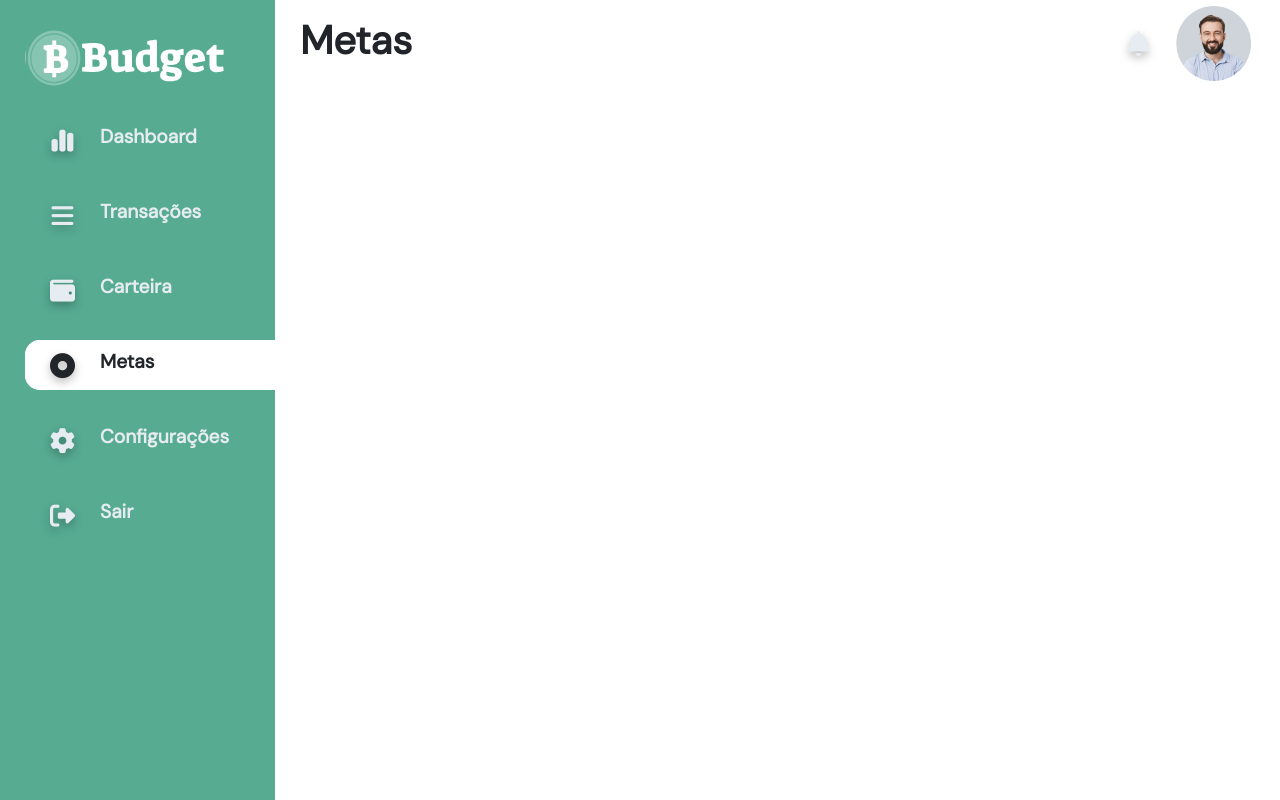
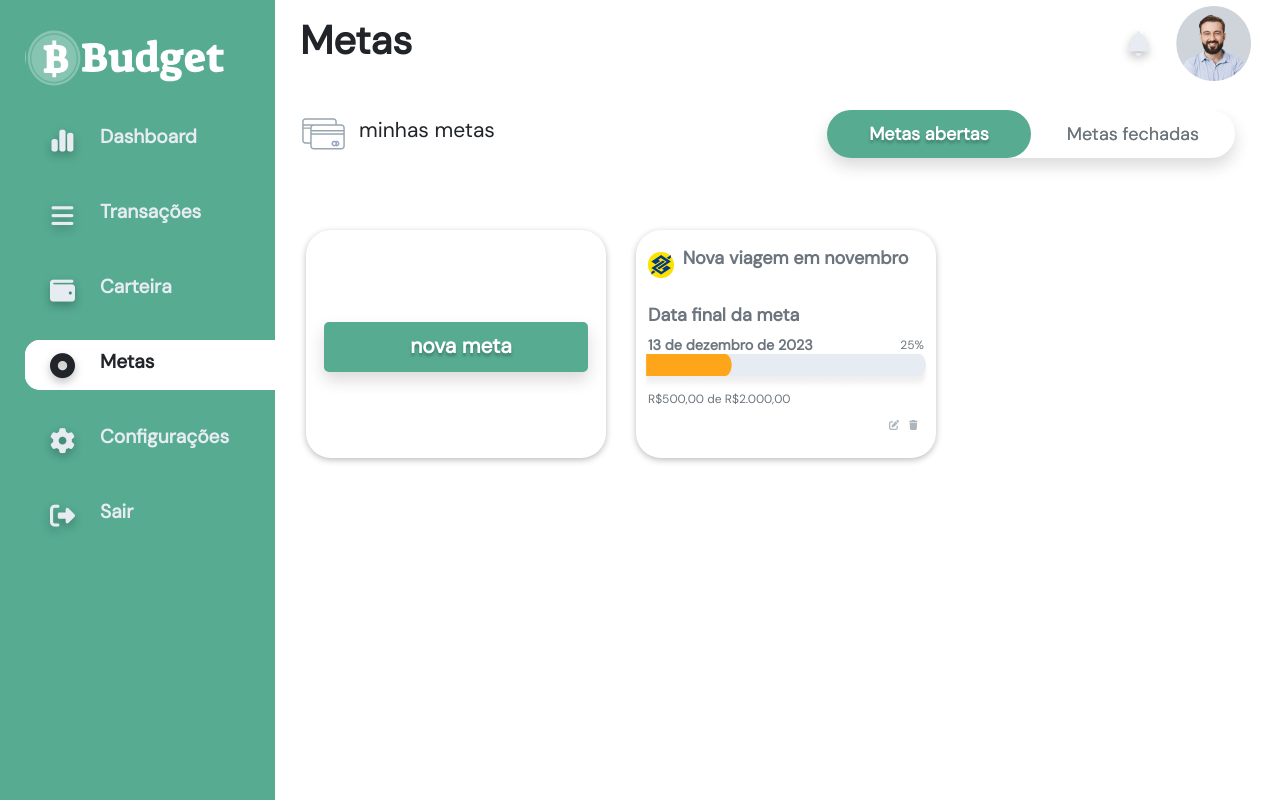
Before and after one commit to ThallesCansi/Budget, a FastAPI app: page /metas in a window 1280 px wide. Run offline with FastAPI, Linux system fonts and the light colour scheme; some libraries are stand-ins or nearby versions.

Commit message:
Alterações nos formulários de Configurações, Dependentes e Metas

```diff
--- a/mainWeb.py
+++ b/mainWeb.py
@@ -98,7 +98,7 @@ async def postCadastrarDespesa(
     date: Annotated[str, Form()],
     idCategoria: Annotated[str, Form()],
     payment: Annotated[str, Form()]): #não tem na tabela
-    TransactionRepo.insert(Transaction (2, 2, idCategoria, idConta, idMembro, description, date, value, "Despesa"))
+    TransactionRepo.insert(Transaction(2, 2, idCategoria, idConta, idMembro, description, date, value, "Despesa"))
     return RedirectResponse("/transacoes", status_code=status.HTTP_303_SEE_OTHER)
 
 #formulários de configurações
@@ -107,6 +107,10 @@ async def postCadastrarDependente(
     name: Annotated[str, Form()],
     description: Annotated[str, Form()]):
     DependentRepo.insert(Dependent (1, 1, name, description, "red"))
+
+@app.get("/dependentes", response_class=HTMLResponse)
+async def getDependente(request: Request):
+    return templates.TemplateResponse("configuracoes.html", {"request": request})
 
 @app.post("/dashboard")
 async def postCadastrarUsuario(
--- a/static/style.css
+++ b/static/style.css
@@ -562,6 +562,10 @@ button{
     transform: translate(-50%, -50%);
 }
 
+.app-form h1{
+    font-weight: bold;
+}
+
 .app-form .close {
     position: absolute;
     top: 10px;
@@ -1000,6 +1004,32 @@ button.fechada{
 .edit-excl img{
     cursor: pointer;
 }
+/* Metas */
+
+.box.meta h3{
+    font-size: 1.5rem;
+    margin-right: 2.3rem;
+    margin-top: 0.5rem;
+    margin-bottom: 2rem;
+}
+
+#final-meta{
+    font-weight: bold;
+}
+
+#data-meta{
+    font-weight: bold;
+    font-size: 1.2rem;
+}
+
+.edit-excl.meta{
+    display: flex;
+    justify-content: flex-end;
+}
+
+.edit{
+    margin-right: 0.8rem;
+}
 
 /* Configurações */
 
@@ -1020,3 +1050,7 @@ a.opcao{
     font-weight: bold;
     color: var(--primaryColor-green);
 }
+
+.dependentes{
+
+}
--- a/templates/dependentes.html
+++ b/templates/dependentes.html
@@ -1,4 +1,4 @@
-{% extends "base.html" %}
+{% extends "configuracoes.html" %}
 
 {% block conteudo %}
 <!-- Formulário do Aplicativo -->
--- a/templates/metas.html
+++ b/templates/metas.html
@@ -1,6 +1,145 @@
-{% extends "base.html" %}
+{% extends "base.html" %} {% block conteudo %}
 
+<div class="cartoes">
+    <div class="cartao">
+        <img src="static/images/cartao.svg">
+        <h3>minhas metas</h3>
+    </div>
+    <div class="selecionar">
+        <div class="button-content">
+            <button class="aberta">Metas abertas</button>
+            <button class="fechada">Metas fechadas</button>
+        </div>
+    </div>
+</div>
 
+<div class="boxes">
+    <div class="box novo">
+        <input onclick="openPopup()" type="button" class="btn-form" value="nova meta"  >
+    </div>
 
-{% block conteudo %}
+    <div class="box meta">
+        <div class="cartao-descricao">
+            <img src="static/images/Banco do Brasil.svg">
+            <h3> Nova viagem em novembro</h3>
+        </div>
+        <p id="final-meta">Data final da meta</p>
+        <div class="cartao-grafico">
+            <div class="grafico-info">
+                <p id="data-meta">13 de dezembro de 2023 </p>
+                <p class="percentual-cartao">25% </p>
+            </div>
+            <img src="static/images/grafico-meta.png">
+            <p>R$500,00 de R$2.000,00</p>
+        </div>
+        <div class="edit-excl meta">
+            <img class="edit" src="static/images/edit.svg">
+            <img src="static/images/excluir.svg">
+        </div>
+    </div>
+
+<script src="static/scripts/popup.js"></script>
+
+    <!-- Coluna Direita -->
+    <div class="right-column"></div>
+</div>
+
 {% endblock %}
+
+{% block popup %}
+<!-- Formulário do Aplicativo -->
+ <form style="height:750px "id="app-form" class="app-form" method="post" actio="/cadastrarMeta">
+    <!-- Cabeçalho do Formulário -->
+    <div class="form-header">
+        <span class="close" onclick="closePopup()">&times;</span>
+        <h1>Adicionar Nova Meta</h1>
+    </div>
+
+    <!-- Colunas do Formulário -->
+    <div class="form-columns">
+        <!-- Coluna Esquerda -->
+        <div class="left-column">
+            <!-- Perfil -->
+            <div class="field">
+            <!-- Nome da Meta -->
+                <p>Nome da Meta</p>
+                <input
+                    style="font-size: 2rem"
+                    type="text"
+                    placeholder="Exemplo: Carro novo"
+                />
+            </div>
+
+            <!-- Valor da Meta -->
+            <div class="field">
+                <p>Valor da Meta</p>
+                <input
+                    style="font-size: 2rem"
+                    id="saving"
+                    type="number"
+                    placeholder="R$ 0,00"
+                />
+            </div>
+
+            <!-- Valor Inicial da Meta -->
+            <div class="field">
+                <p>Valor Inicial da Meta</p>
+                <input
+                    style="font-size: 2rem"
+                    id="saving"
+                    type="number"
+                    placeholder="R$ 0,00"
+                />
+            </div>
+
+            <!-- Categoria -->
+            <div class="field">
+                <p>Categoria</p>
+                <select>
+                    <option value="label" disabled selected>
+                        Escolha a categoria
+                    </option>
+                    <option value="transporte">Transporte</option>
+                    <option value="alimentacao">Alimentação</option>
+                    <option value="pagamentos">Pagamentos</option>
+                    <option value="educacao">Educação</option>
+                </select>
+            </div>
+        </div>
+
+        <!-- Coluna Direita -->
+        <div class="right-column">
+
+            <!-- Data -->
+            <div class="field">
+                <p>Data</p>
+                <input type="date"
+                    style="font-size: 2rem"
+                />
+            </div>
+
+            <!-- Descrição -->
+            <div class="field">
+                <p>Descrição</p>
+                <input
+                    style="font-size: 2rem"
+                    type="text"
+                    placeholder="Descrição da Meta"
+                />
+            </div>
+
+            <!-- Cores -->
+            <div class="select-color">
+                <div class="balls-top">
+                    <i style="background: var(--categories-pink);" class="colors-ball"></i>
+                    <i style="background: var(--categories-orange);" class="colors-ball"></i>
+                    <i style="background: var(--categories-darkBlue);" class="colors-ball"></i>
+                    <i style="background: var(--categories-red);" class="colors-ball"></i>
+                 </div>
+            </div>
+        </div>
+    </div>
+     <!-- Botão do Formulário -->
+    <input class="btn-form" type="submit" value="Adicionar Nova Meta">
+</form>
+{% endblock %}
```
Also changed, not shown: templates/configuracoes.html (+7 -0 lines), database.db, static/images/grafico-meta.png (added).
